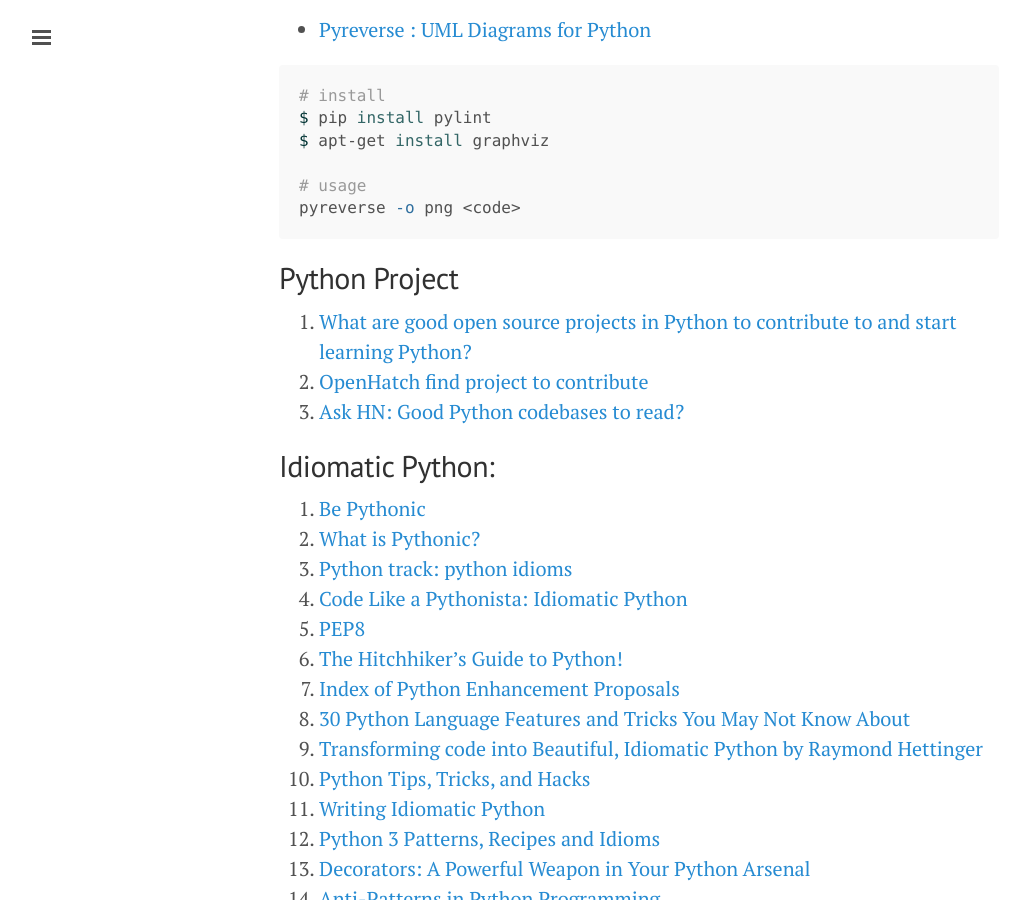
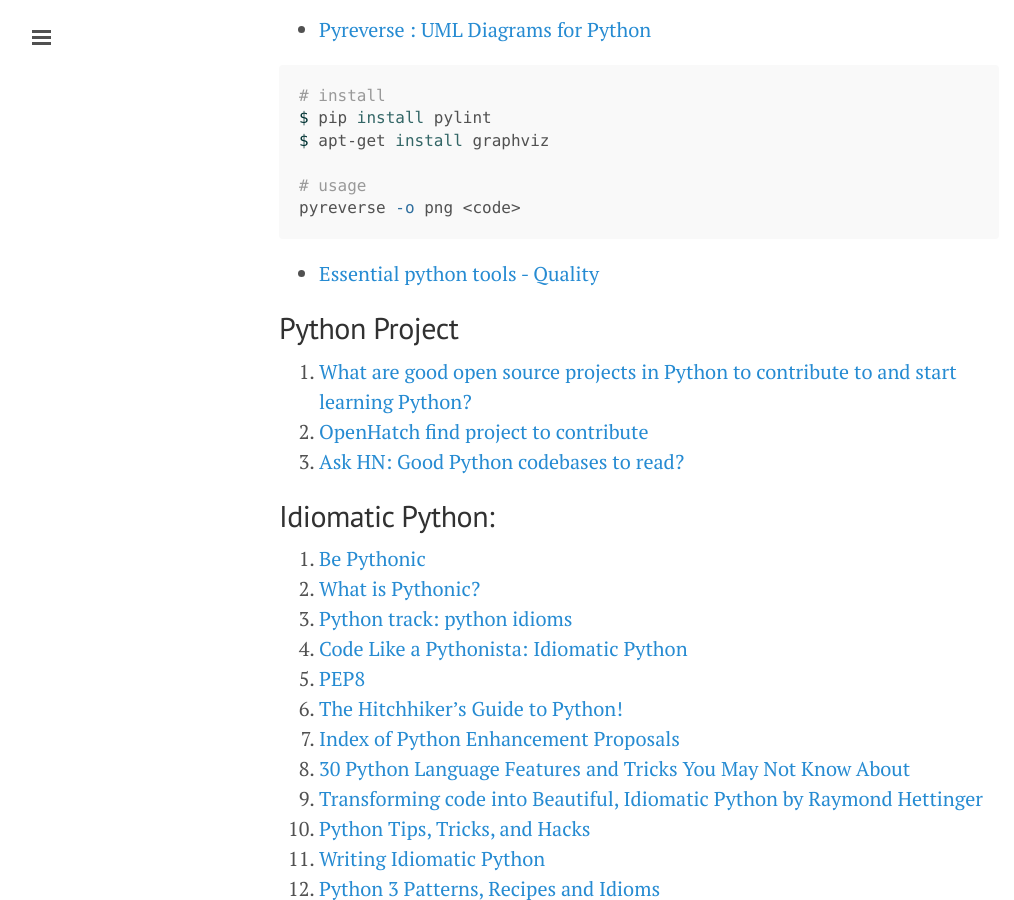
Before and after one commit to ibotdotout/ibotdotout.github.io, a Jekyll site: the page built from _posts/2014-06-08-python.md, in a window 1280 px wide and 900 px high, scrolled down 4275 px. Shown: the whole window, without its empty margins (1-1015 px from the left). Built offline with Jekyll 4.4.1, drawn with Linux system fonts in a browser that asks for light colours; nearby versions of some CDN libraries; Markdown is read by kramdown in place of the engine named in the settings; comment, search, counter and statistics services are not loaded.

Commit message:
Update python tools

````diff
--- a/_posts/2014-06-08-python.md
+++ b/_posts/2014-06-08-python.md
@@ -184,6 +184,8 @@ $ apt-get install graphviz
 pyreverse -o png <code>
 ```
 
+* [Essential python tools - Quality](http://aboumrad.info/essential-python-tools-quality.html)
+
 
 ## Python Project
 1. [What are good open source projects in Python to contribute to and start learning Python?](https://www.quora.com/What-are-good-open-source-projects-in-Python-to-contribute-to-and-start-learning-Python)
````
